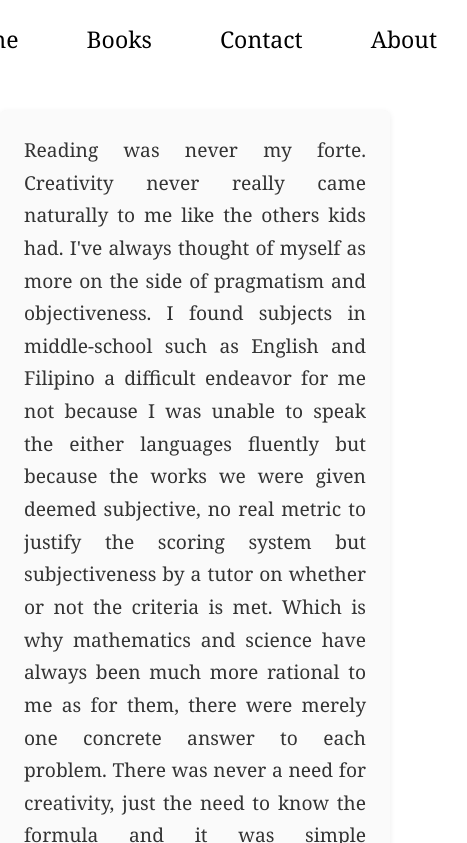
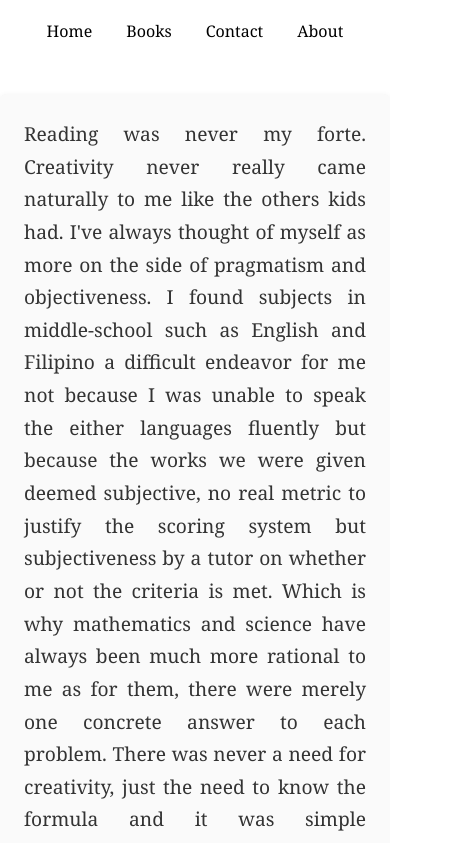
Before and after one commit to Byaniii/BOOK_REVIEW, a plain HTML site: page about.html in a window 390 px wide. Shown: the top 843 px of the page, 467 px wide, since content can reach past the window. Drawn offline with Linux system fonts and the light colour scheme.

Commit message:
fixed for iphone

```diff
--- a/css/about.css
+++ b/css/about.css
@@ -34,6 +34,22 @@
   width: 100%;             /* underline grows on hover */
 }
 
+
+@media (max-width: 430px) {
+  .topnav {
+    flex-wrap: wrap;          /* allow 2 lines if needed */
+    gap: 6px;
+    padding: 10px 12px;
+  }
+  .topnav a {
+    font-size: 16px;          /* smaller text */
+    padding: 10px 14px;       /* smaller hit area horizontally */
+  }
+  .topnav a::after {          /* hover underline is useless on touch */
+    display: none;
+  }
+}
+
 /* ------------------- Page Basics ------------------- */
 html, body {
   margin: 0;
--- a/css/book_style.css
+++ b/css/book_style.css
@@ -128,3 +128,19 @@
   text-align: center;   /* center its contents */
   margin: 20px 0;       /* optional spacing */
 }
+
+
+@media (max-width: 430px) {
+  .topnav {
+    flex-wrap: wrap;          /* allow 2 lines if needed */
+    gap: 6px;
+    padding: 10px 12px;
+  }
+  .topnav a {
+    font-size: 16px;          /* smaller text */
+    padding: 10px 14px;       /* smaller hit area horizontally */
+  }
+  .topnav a::after {          /* hover underline is useless on touch */
+    display: none;
+  }
+}
--- a/css/contact.css
+++ b/css/contact.css
@@ -45,3 +45,19 @@
 .main{
   text-align: center;
 }
+
+
+@media (max-width: 430px) {
+  .topnav {
+    flex-wrap: wrap;          /* allow 2 lines if needed */
+    gap: 6px;
+    padding: 10px 12px;
+  }
+  .topnav a {
+    font-size: 16px;          /* smaller text */
+    padding: 10px 14px;       /* smaller hit area horizontally */
+  }
+  .topnav a::after {          /* hover underline is useless on touch */
+    display: none;
+  }
+}
```
